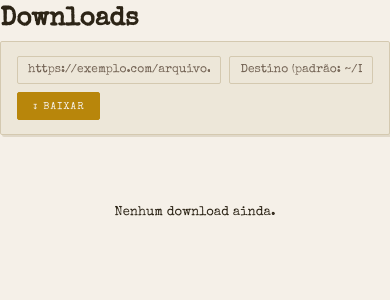
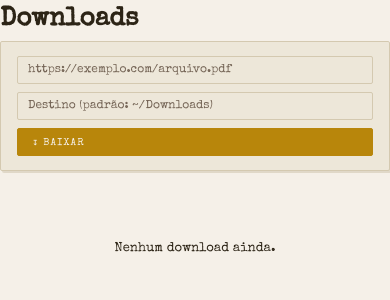
Before and after one commit to bruxadacabana/ecosystem, a FastAPI app: page /downloads in a window 390 px wide. Shown: the part 163-463 px from the top of the page. Run offline with FastAPI, Linux system fonts and the light colour scheme; data that the repository does not hold is empty; some libraries are stand-ins or nearby versions; some web fonts are replaced.

Commit message:
fix(AKASHA): responsividade do formulário de download em janela estreita
@media 580px: dl-form vira coluna, inputs ocupam 100% da largura

Co-Authored-By: Claude Sonnet 4.6 <noreply@anthropic.com>

```diff
--- a/AKASHA/static/style.css
+++ b/AKASHA/static/style.css
@@ -916,6 +916,12 @@ a:hover { opacity: 0.75; }
 .dl-url-input  { flex: 3; min-width: 200px; }
 .dl-dest-input { flex: 2; min-width: 140px; }
 
+@media (max-width: 580px) {
+  .dl-form { flex-direction: column; }
+  .dl-url-input,
+  .dl-dest-input { width: 100%; min-width: 0; flex: none; }
+}
+
 .dl-list {
   list-style: none;
   padding: 0;
```
Also changed, not shown: ECOSYSTEM_TODO.md (+1 -1 lines).
